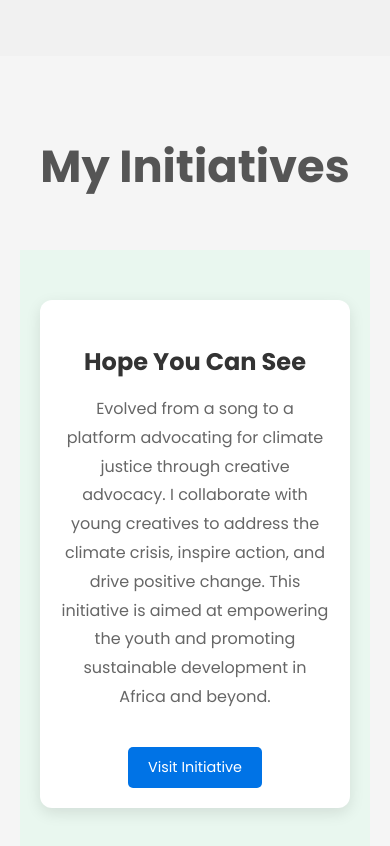
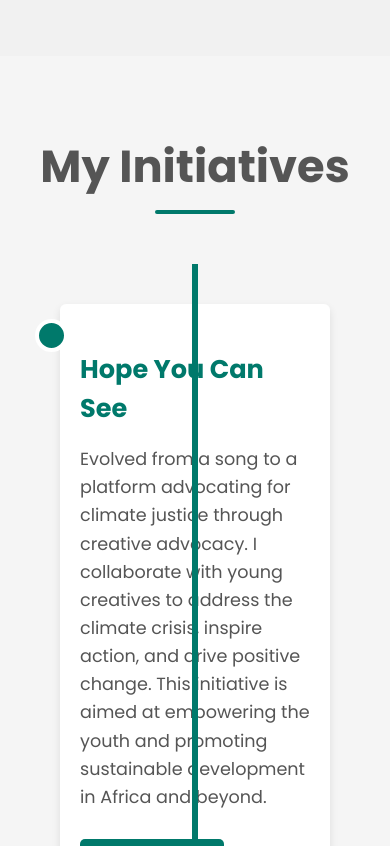
Before and after one commit to O-tero/portfolio, a React (Create React App) app: page / in a window 390 px wide. Shown: the part 10240-11086 px from the top of the page. Built offline with nearby package versions, Linux system fonts and the light colour scheme.

Commit message:
Refactor Initiatives component to implement a timeline layout; enhance styles for improved visual appeal and responsiveness

```diff
--- a/src/components/Initiatives.js
+++ b/src/components/Initiatives.js
@@ -26,17 +26,18 @@ const Initiatives = () => {
   return (
     <section id="initiatives" className={styles.container}>
       <h2 className={styles.heading}>My Initiatives</h2>
-
+      <div className={styles.timeline}>
         {initiatives.map((initiative, index) => (
-        <div key={index} className={`${styles.section} ${styles[`section${index + 1}`]}`}>
           <motion.div
-            className={styles.card}
-            initial={{ opacity: 0, scale: 0.9 }}
-            animate={{ opacity: 1, scale: 1 }}
-            transition={{ duration: 0.5 }}
+            key={index}
+            className={styles.timelineItem}
+            initial={{ opacity: 0, y: 50 }}
+            animate={{ opacity: 1, y: 0 }}
+            transition={{ duration: 0.5, delay: index * 0.2 }}
           >
-            <h3>{initiative.title}</h3>
-            <p>{initiative.description}</p>
+            <div className={styles.timelineContent}>
+              <h3 className={styles.title}>{initiative.title}</h3>
+              <p className={styles.description}>{initiative.description}</p>
               {initiative.link && (
                 <a
                   href={initiative.link}
@@ -47,9 +48,10 @@ const Initiatives = () => {
                   Visit Initiative
                 </a>
               )}
+            </div>
           </motion.div>
+        ))}
       </div>
-      ))}
     </section>
   );
 };
--- a/src/styles/Initiatives.module.css
+++ b/src/styles/Initiatives.module.css
@@ -12,60 +12,100 @@
   font-size: 2.8rem;
   margin-bottom: 50px;
   color: #555;
+  position: relative;
 }
 
-/* Sections for individual initiatives */
-.section {
-  padding: 50px 20px;
-  text-align: center;
+.heading::after {
+  content: '';
+  width: 80px;
+  height: 4px;
+  background-color: #00796b;
+  display: block;
+  margin: 10px auto 0;
+  border-radius: 2px;
 }
 
-.section:nth-child(odd) {
-  background-color: #f4f4f4;
+/* Timeline styles */
+.timeline {
+  position: relative;
+  max-width: 1200px;
+  margin: 0 auto;
+  padding: 20px 0;
 }
 
-.section:nth-child(even) {
-  background-color: #e9f7ef;
+.timeline::after {
+  content: '';
+  position: absolute;
+  width: 6px;
+  background-color: #00796b;
+  top: 0;
+  bottom: 0;
+  left: 50%;
+  margin-left: -3px;
 }
 
-/* Card styles */
-.card {
-  max-width: 800px;
-  margin: 0 auto;
-  padding: 30px;
-  border-radius: 12px;
-  background: #fff;
-  box-shadow: 0px 5px 15px rgba(0, 0, 0, 0.1);
-  transition: transform 0.3s ease, box-shadow 0.3s ease;
+.timelineItem {
+  padding: 20px 40px;
+  position: relative;
+  width: 50%;
+  left: 50%;
+  transform: translateX(-50%);
+  box-sizing: border-box;
 }
 
-.card:hover {
-  transform: translateY(-10px);
-  box-shadow: 0px 10px 20px rgba(0, 0, 0, 0.2);
+.timelineItem:nth-child(odd) {
+  left: 0;
+  transform: translateX(0);
 }
 
-/* Title in cards */
-.card h3 {
-  font-size: 2rem;
-  color: #333;
-  margin-bottom: 15px;
+.timelineItem:nth-child(even) {
+  left: 50%;
+  transform: translateX(-50%);
 }
 
-/* Description in cards */
-.card p {
-  font-size: 1.1rem;
-  color: #666;
-  line-height: 1.8;
-  margin-bottom: 20px;
+.timelineContent {
+  padding: 20px;
+  background-color: white;
+  position: relative;
+  border-radius: 6px;
+  box-shadow: 0 4px 8px rgba(0, 0, 0, 0.1);
 }
 
-/* Link styles */
+.timelineContent::after {
+  content: '';
+  position: absolute;
+  width: 25px;
+  height: 25px;
+  right: -12.5px;
+  background-color: #00796b;
+  border: 4px solid white;
+  top: 15px;
+  border-radius: 50%;
+  z-index: 1;
+}
+
+.timelineItem:nth-child(odd) .timelineContent::after {
+  left: -12.5px;
+}
+
+.title {
+  font-size: 1.6rem;
+  color: #00796b;
+  margin-bottom: 10px;
+}
+
+.description {
+  font-size: 1.1rem;
+  color: #555;
+  line-height: 1.6;
+}
+
 .link {
   display: inline-block;
-  margin-top: 15px;
+  margin-top: 10px;
   padding: 10px 20px;
   font-size: 1rem;
-  background-color: #0073e6;
+  background-color: #00796b;
   color: #fff;
   text-decoration: none;
   border-radius: 5px;
@@ -76,33 +116,22 @@
   background-color: #005bb5;
 }
 
-/* Fade-in animation */
-@keyframes fadeIn {
-  from {
-    opacity: 0;
-    transform: translateY(-20px);
+/* Responsive styles */
+@media (max-width: 768px) {
+  .timelineItem {
+    width: 100%;
+    left: 0;
+    transform: translateX(0);
   }
-  to {
-    opacity: 1;
-    transform: translateY(0);
+
+  .timelineItem:nth-child(even) {
+    left: 0;
+    transform: translateX(0);
+  }
+
+  .timelineContent::after {
+    right: auto;
+    left: 50%;
+    margin-left: -12.5px;
   }
 }
-
-/* Responsive styles */
-@media (max-width: 768px) {
-  .card {
-    padding: 20px;
-  }
-
-  .card h3 {
-    font-size: 1.5rem;
-  }
-
-  .card p {
-    font-size: 1rem;
-  }
-
-  .link {
-    font-size: 0.9rem;
-  }
-}
```
Lines whose indentation alone changed are shown as unchanged.
